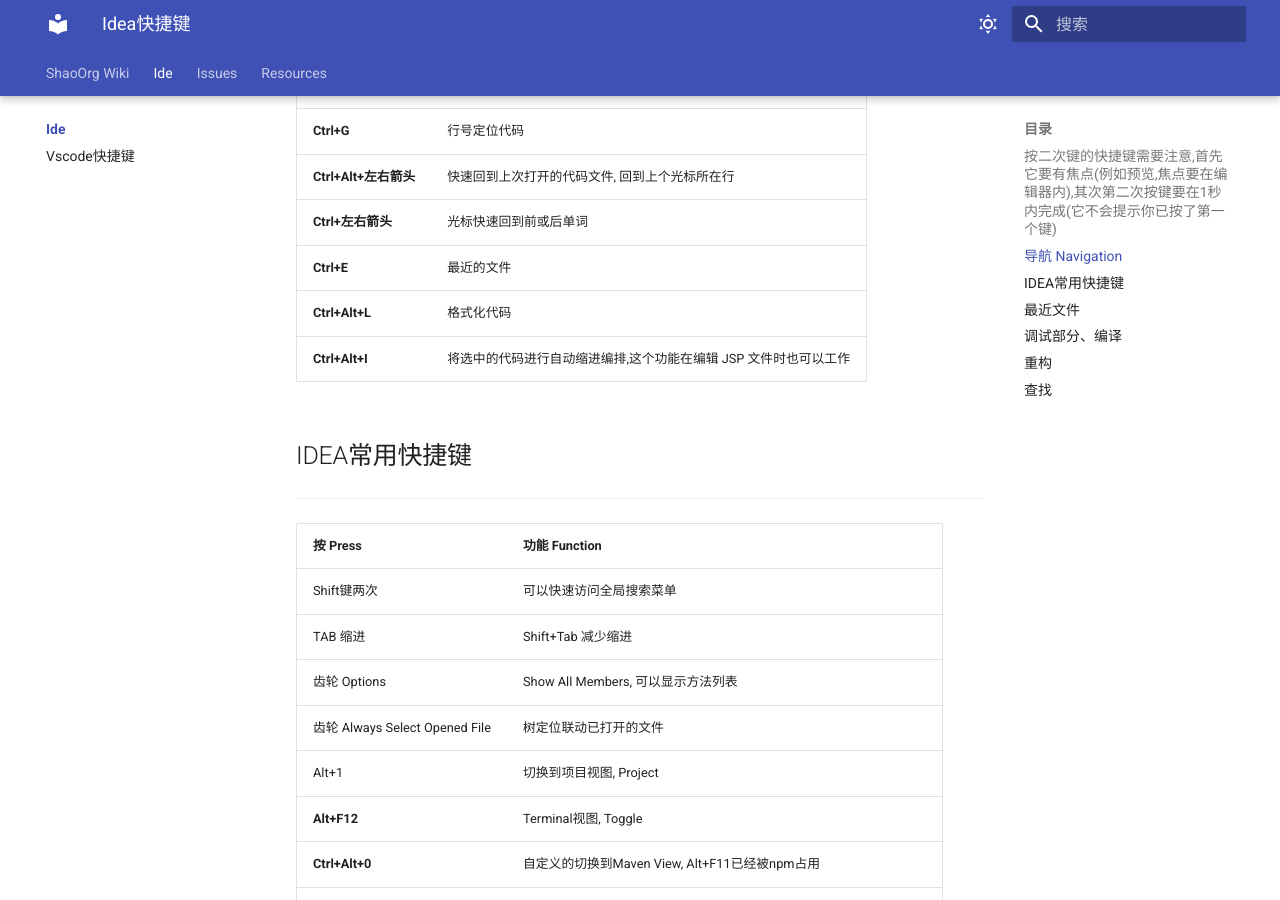
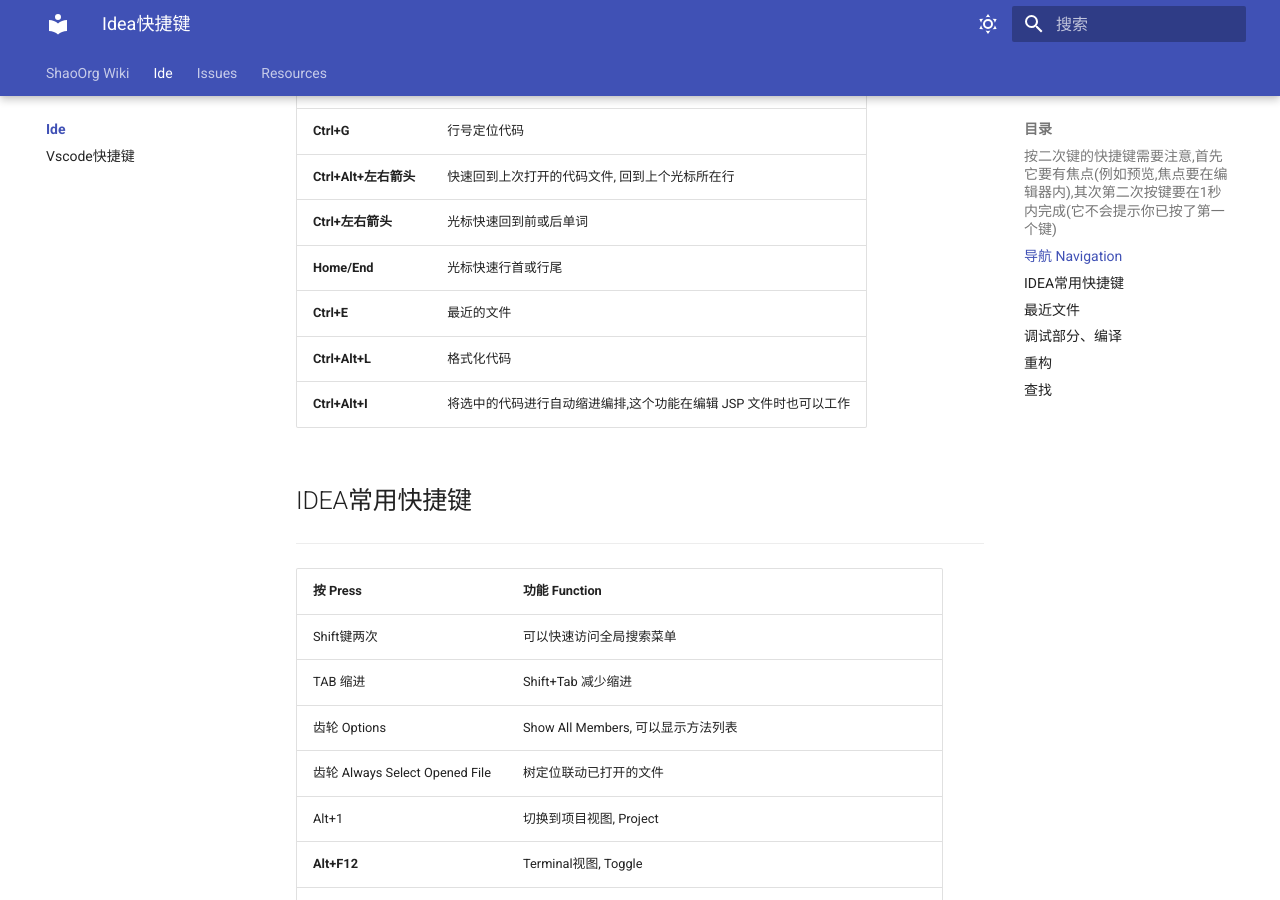
Before and after one commit to ShaoOrg/bulletin, an MkDocs documentation site: the page built from docs/ide/index.md, in a window 1280 px wide and 900 px high, scrolled down 565 px. Built offline with MkDocs 1.6.1 and Material for MkDocs 9.7.7, drawn with Linux system fonts in a browser that asks for light colours.

Commit message:
NOCR: idea

```diff
--- a/docs/ide/index.md
+++ b/docs/ide/index.md
@@ -11,6 +11,7 @@
 |**Ctrl+G**|行号定位代码|
 |**Ctrl+Alt+左右箭头**|快速回到上次打开的代码文件, 回到上个光标所在行|
 |**Ctrl+左右箭头**|光标快速回到前或后单词|
+|**Home/End**|光标快速行首或行尾|
 |**Ctrl+E**|最近的文件|
 |**Ctrl+Alt+L**|格式化代码|
 |**Ctrl+Alt+I**|将选中的代码进行自动缩进编排,这个功能在编辑 JSP 文件时也可以工作|
```
